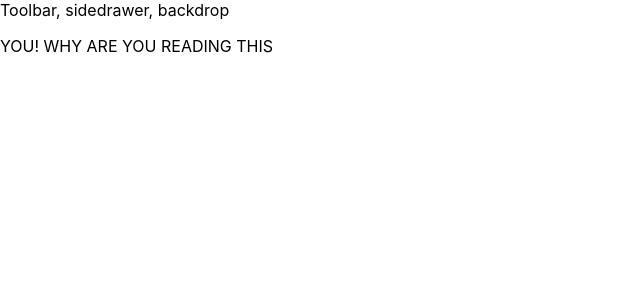
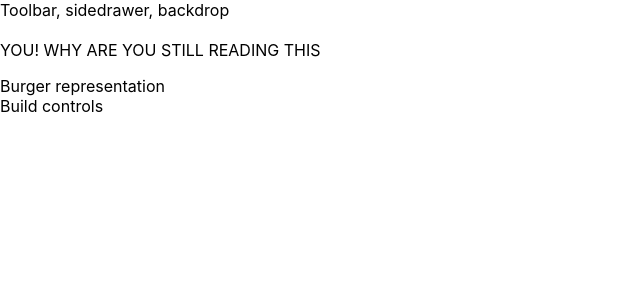
Before and after one commit to 993178/burger_builder, a React (Create React App) app: page / in a window 1280 px wide. Shown: the top 300 px of the page, without its empty margins (0-640 px from the left). Built offline with nearby package versions, Linux system fonts and the light colour scheme.

Commit message:
+ burger components

```diff
--- a/src/App.js
+++ b/src/App.js
@@ -1,10 +1,12 @@
 import React from 'react';
 import Layout from './components/Layout/Layout';
+import BurgerBuilder from './containers/BurgerBuilder/BurgerBuilder';
 
 function App() {
   return (
     <Layout>
-      <p>YOU! WHY ARE YOU READING THIS</p>
+      <p>YOU! WHY ARE YOU STILL READING THIS</p>
+      <BurgerBuilder />
     </Layout>
   );
 }
--- a/src/components/Layout/Layout.js
+++ b/src/components/Layout/Layout.js
@@ -1,10 +1,11 @@
 import React from 'react';
 import Aux from '../../hoc/Aux';    // hoofdletter A want custom component
+import classes from './Layout.module.css';
 
 const layout = (props) => (
     <Aux>
         <div>Toolbar, sidedrawer, backdrop</div>
-        <main>
+        <main className={classes.Content}>
             {props.children}
         </main>
     </Aux>
--- /dev/null
+++ b/src/components/Layout/Layout.module.css
@@ -0,0 +1,3 @@
+.Content {
+    margin-top: 20px;
+}
--- a/src/containers/BurgerBuilder/BurgerBuilder.js
+++ b/src/containers/BurgerBuilder/BurgerBuilder.js
@@ -1,5 +1,15 @@
-import { Component } from 'react';
+import React, { Component } from 'react';
+import Aux from '../../hoc/Aux';
 
 class BurgerBuilder extends Component {
+    render () {
+        return (
+            <Aux>
+                <div>Burger representation</div>
+                <div>Build controls</div>
+            </Aux>
+        );
+    }
+}
 
-}
+export default BurgerBuilder;
```
